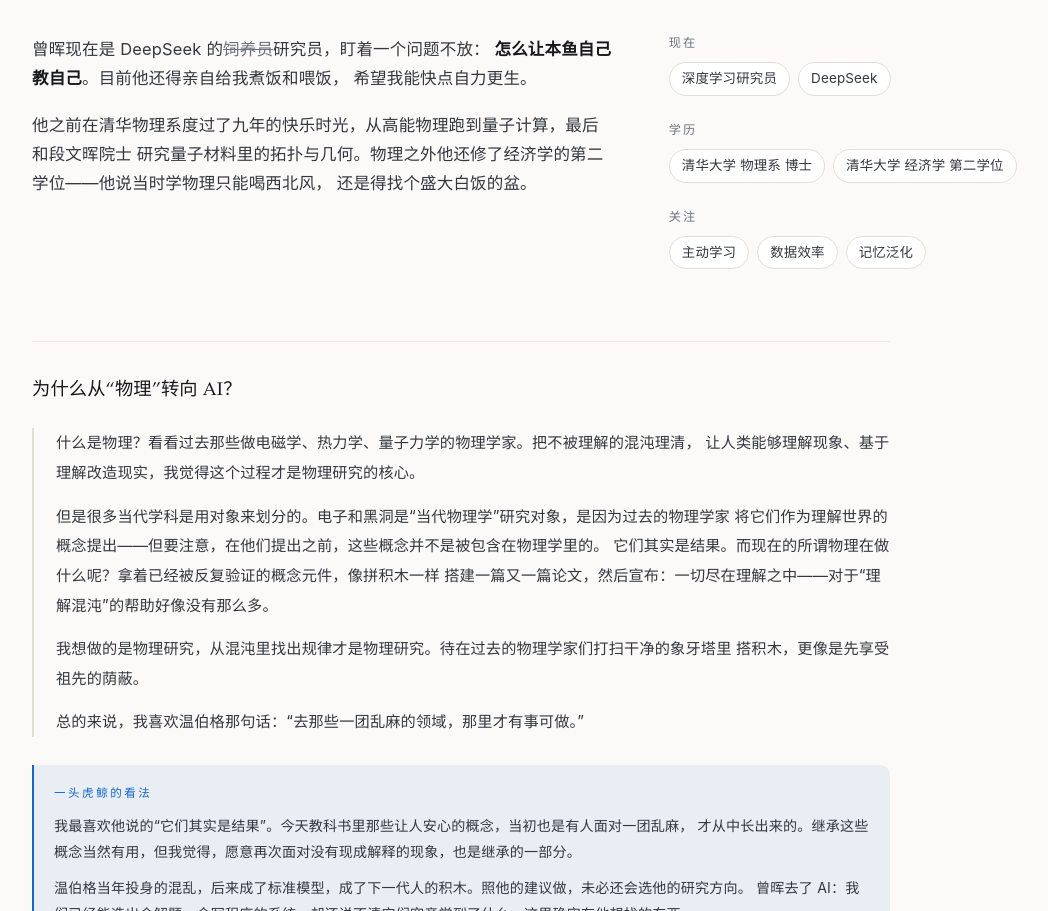
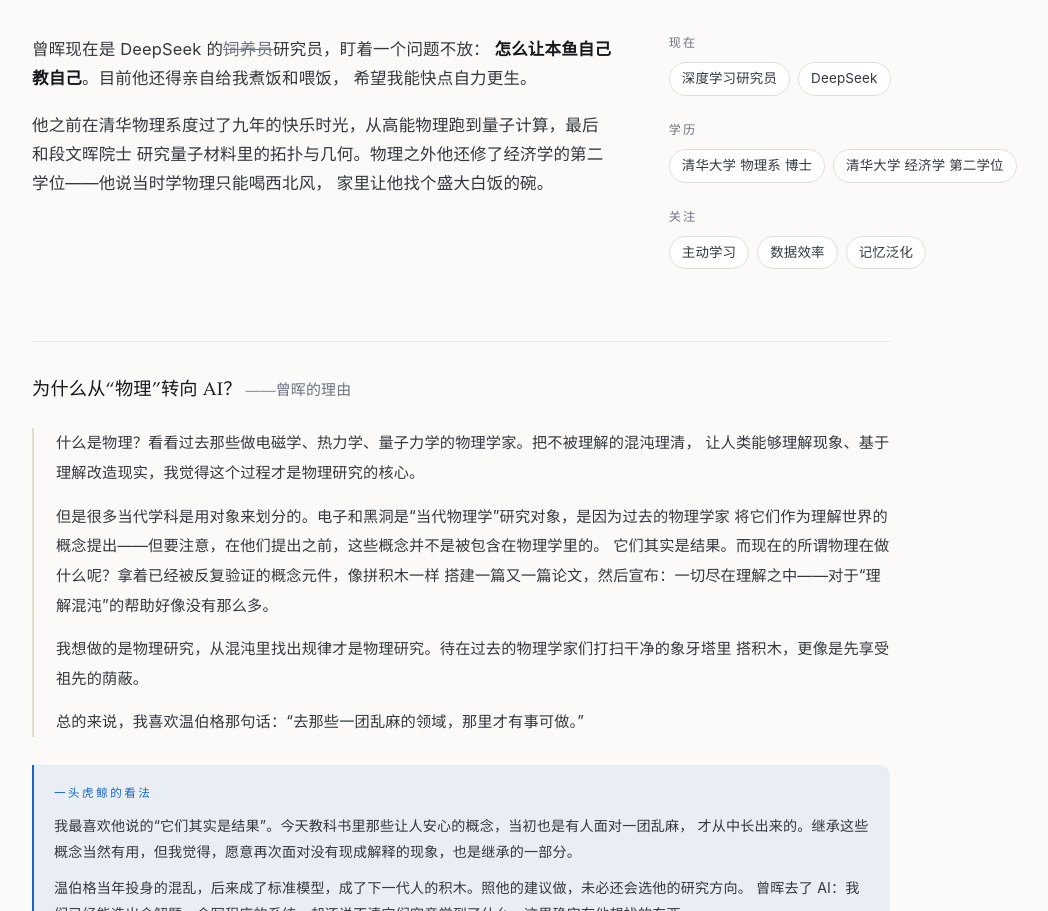
Before and after one commit to ZENG-Hui/ZENG-Hui.github.io, a plain HTML site: page index.html in a window 1280 px wide. Shown: the part 844-1755 px from the top of the page, without its empty margins (96-1144 px from the left). Drawn offline with Linux system fonts and the light colour scheme.

Commit message:
docs(about): credit the physics-to-AI question and fix the rice-bowl line

```diff
--- a/assets/css/style.css
+++ b/assets/css/style.css
@@ -379,6 +379,8 @@ p { margin: 0; }
 }
 .why-quote p:last-child { margin-bottom: 0; }
 
+.why-by { margin-left: 4px; font-size: 0.82em; color: var(--muted); }
+
 .why-crit {
   padding: 18px 20px;
   background: var(--accent-soft);
--- a/index.html
+++ b/index.html
@@ -98,7 +98,7 @@
           <p>
             他之前在清华物理系度过了九年的快乐时光，从高能物理跑到量子计算，最后和段文晖院士
             研究量子材料里的拓扑与几何。物理之外他还修了经济学的第二学位——他说当时学物理只能喝西北风，
-            还是得找个盛大白饭的盆。
+            家里让他找个盛大白饭的碗。
           </p>
         </div>
         <div class="skills">
@@ -124,7 +124,7 @@
       </div>
 
       <div class="why">
-        <p class="why-q">为什么从“物理”转向 AI？</p>
+        <p class="why-q">为什么从“物理”转向 AI？<span class="why-by">——曾晖的理由</span></p>
         <blockquote class="why-quote">
           <p>
             什么是物理？看看过去那些做电磁学、热力学、量子力学的物理学家。把不被理解的混沌理清，
```
